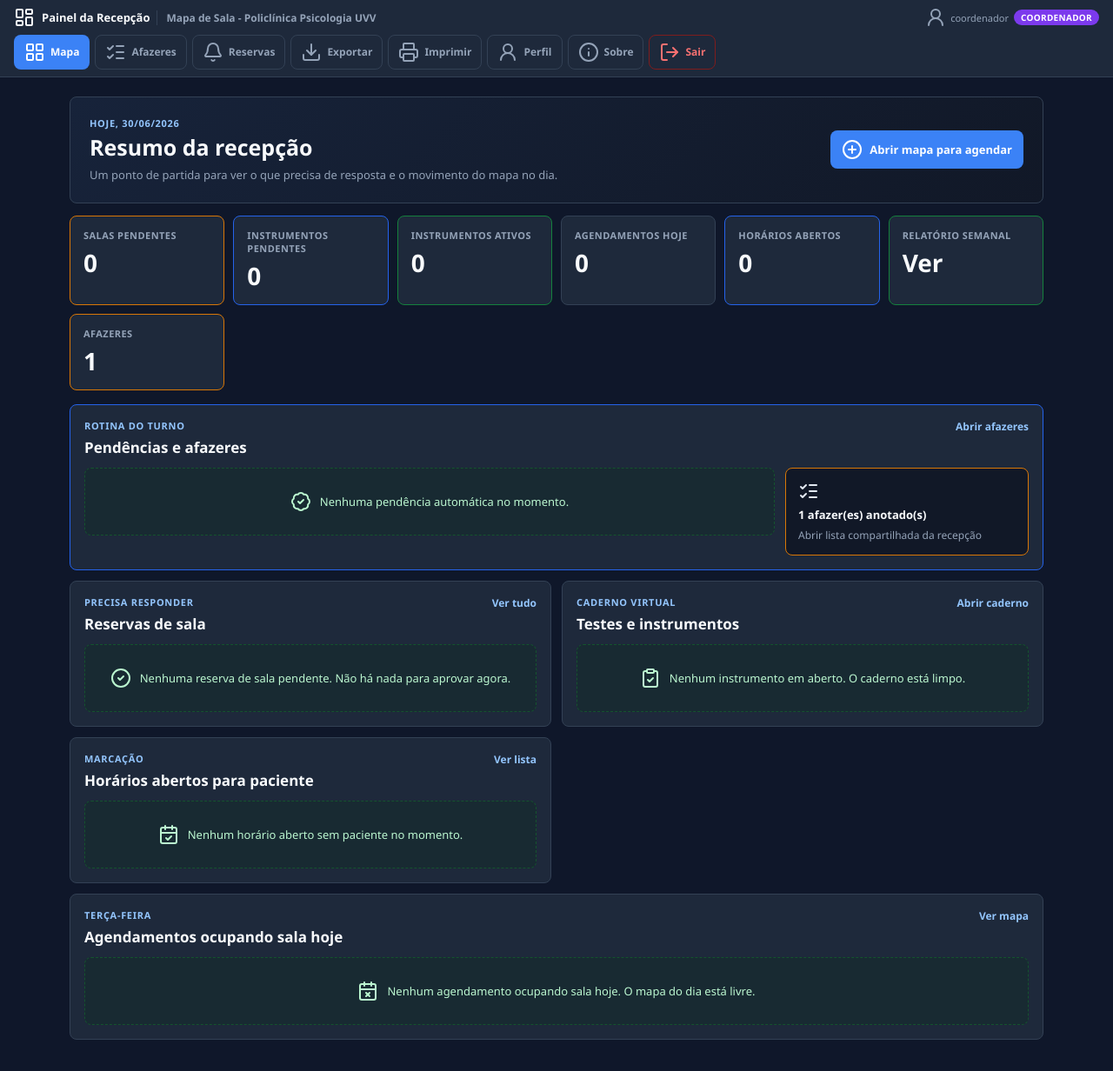
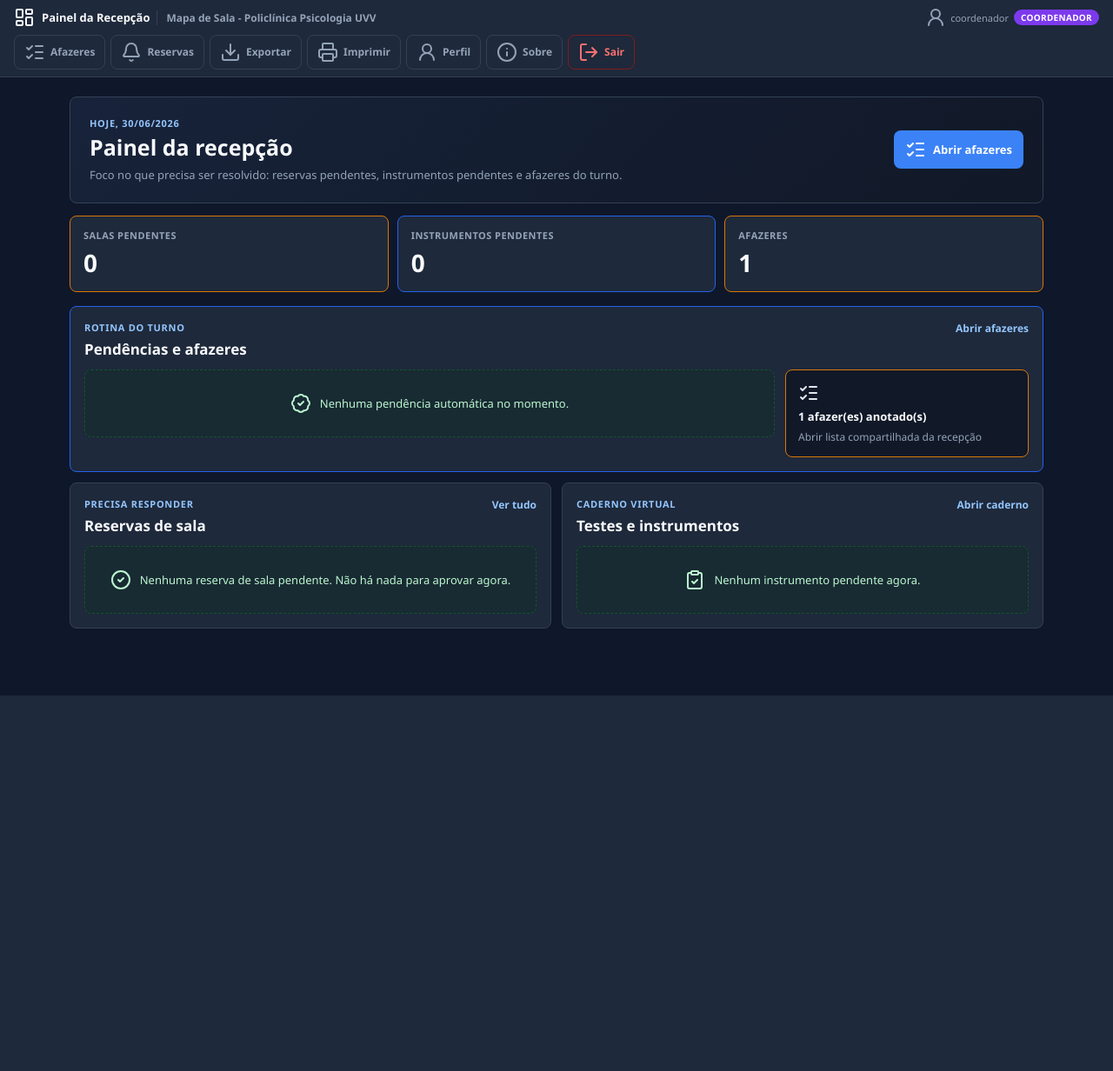
Before and after one commit to victorgtostes87/mapa_sala, a Flask app: page /painel in a window 1280 px wide. Shown: the whole page at 87% size. After the commit the page ends 800 px from the top, so only its background shows below. Run offline with Flask 3, Linux system fonts and the light colour scheme; a user stored in the database is signed in; tables that the repository leaves empty hold one stand-in row (values such as "Sample post").

Commit message:
Ajusta permissoes da recepcao e visual dos afazeres

```diff
--- a/templates/painel_recepcao.html
+++ b/templates/painel_recepcao.html
@@ -18,9 +18,6 @@
       <span class="role-badge role-{{ papel }}">{{ papel_label }}</span>
     </div>
     <div class="app-nav-actions">
-      {% if papel == 'coordenador' %}
-      <a href="/mapa" class="app-btn app-btn-primary"><i data-lucide="layout-grid"></i> Mapa</a>
-      {% endif %}
       <a href="/afazeres" class="app-btn app-btn-ghost"><i data-lucide="list-checks"></i> Afazeres</a>
       <a href="/reservas" class="app-btn app-btn-ghost"><i data-lucide="bell"></i> Reservas</a>
       <a href="/api/export" class="app-btn app-btn-ghost"><i data-lucide="download"></i> Exportar</a>
@@ -35,17 +32,13 @@
     <section class="hero">
       <div>
         <p class="eyebrow">Hoje, {{ hoje_label }}</p>
-        <h1>Resumo da recepção</h1>
-        <p class="muted">Um ponto de partida para ver o que precisa de resposta e o movimento do mapa no dia.</p>
+        <h1>Painel da recepção</h1>
+        <p class="muted">Foco no que precisa ser resolvido: reservas pendentes, instrumentos pendentes e afazeres do turno.</p>
       </div>
-      {% if papel == 'coordenador' %}
-      <a class="quick-map" href="/mapa"><i data-lucide="plus-circle"></i> Abrir mapa para agendar</a>
-      {% else %}
       <a class="quick-map" href="/afazeres"><i data-lucide="list-checks"></i> Abrir afazeres</a>
-      {% endif %}
     </section>
 
-    <section class="summary-grid">
+    <section class="summary-grid compact-summary">
       <a class="summary-card warn" href="/reservas">
         <span>Salas pendentes</span>
         <strong>{{ pendentes_sala|length }}</strong>
@@ -54,33 +47,6 @@
         <span>Instrumentos pendentes</span>
         <strong>{{ pendentes_instrumento|length }}</strong>
       </a>
-      <a class="summary-card success" href="/reservas">
-        <span>Instrumentos ativos</span>
-        <strong>{{ instrumentos_ativos|length }}</strong>
-      </a>
-      {% if papel == 'coordenador' %}
-      <a class="summary-card neutral" href="/mapa">
-        <span>Agendamentos hoje</span>
-        <strong>{{ agendamentos_hoje|length }}</strong>
-      </a>
-      <a class="summary-card info" href="/horarios-abertos">
-        <span>Horários abertos</span>
-        <strong>{{ total_horarios_abertos }}</strong>
-      </a>
-      <a class="summary-card success" href="/relatorio-semanal">
-        <span>Relatório semanal</span>
-        <strong>Ver</strong>
-      </a>
-      {% else %}
-      <a class="summary-card neutral" href="/api/export">
-        <span>Exportar</span>
-        <strong>XLSX</strong>
-      </a>
-      <a class="summary-card info" href="/imprimir" target="_blank">
-        <span>Imprimir</span>
-        <strong>Lista</strong>
-      </a>
-      {% endif %}
       <a class="summary-card warn" href="/afazeres">
         <span>Afazeres</span>
         <strong>{{ tarefas_manuais|length }}</strong>
@@ -152,7 +118,7 @@
           </div>
           <a href="/reservas">Abrir caderno</a>
         </div>
-        {% if pendentes_instrumento or instrumentos_ativos %}
+        {% if pendentes_instrumento %}
         <div class="task-list">
           {% for r in pendentes_instrumento %}
           <div class="task-row status-pendente">
@@ -161,68 +127,11 @@
             <em>Pendente de aprovação</em>
           </div>
           {% endfor %}
-          {% for r in instrumentos_ativos %}
-          <div class="task-row status-{{ r.status }}">
-            <strong>{{ r.instrumento }}</strong>
-            <span>{{ r.usuario }} · {{ r.data_label }} às {{ r.horario_inicio }}</span>
-            <em>{{ r.status_label }}</em>
-          </div>
-          {% endfor %}
         </div>
         {% else %}
-        <div class="empty positive"><i data-lucide="clipboard-check"></i><span>Nenhum instrumento em aberto. O caderno está limpo.</span></div>
+        <div class="empty positive"><i data-lucide="clipboard-check"></i><span>Nenhum instrumento pendente agora.</span></div>
         {% endif %}
       </article>
-
-      {% if papel == 'coordenador' %}
-      <article class="panel">
-        <div class="panel-head">
-          <div>
-            <p class="eyebrow">Marcação</p>
-            <h2>Horários abertos para paciente</h2>
-          </div>
-          <a href="/horarios-abertos">Ver lista</a>
-        </div>
-        {% if horarios_abertos_preview %}
-        <div class="task-list">
-          {% for ag in horarios_abertos_preview %}
-          <div class="task-row status-aberto">
-            <strong>{{ ag.estagiario }}</strong>
-            <span>{{ ag.dia_semana }} · {{ ag.horario }} · {{ ag.sala }}</span>
-            <em>{% if ag.triagem %}Triagem livre{% else %}Aberto para paciente{% endif %}</em>
-          </div>
-          {% endfor %}
-        </div>
-        {% else %}
-        <div class="empty positive"><i data-lucide="calendar-check"></i><span>Nenhum horário aberto sem paciente no momento.</span></div>
-        {% endif %}
-      </article>
-      {% endif %}
-
-      {% if papel == 'coordenador' %}
-      <article class="panel wide">
-        <div class="panel-head">
-          <div>
-            <p class="eyebrow">{{ dia_hoje_label }}</p>
-            <h2>Agendamentos ocupando sala hoje</h2>
-          </div>
-          <a href="/mapa">Ver mapa</a>
-        </div>
-        {% if agendamentos_hoje %}
-        <div class="today-list">
-          {% for ag in agendamentos_hoje %}
-          <div class="today-row">
-            <strong>{{ ag.horario }}</strong>
-            <span>{{ ag.sala }}</span>
-            <em>{{ ag.estagiario }}{% if ag.paciente %} · {{ ag.paciente }}{% endif %}</em>
-          </div>
-          {% endfor %}
-        </div>
-        {% else %}
-        <div class="empty positive"><i data-lucide="calendar-x"></i><span>Nenhum agendamento ocupando sala hoje. O mapa do dia está livre.</span></div>
-        {% endif %}
-      </article>
-      {% endif %}
     </section>
   </main>
 
```
Also changed, not shown: templates/afazeres.html (+1 -8 lines), templates/reservas.html (+1 -8 lines).
